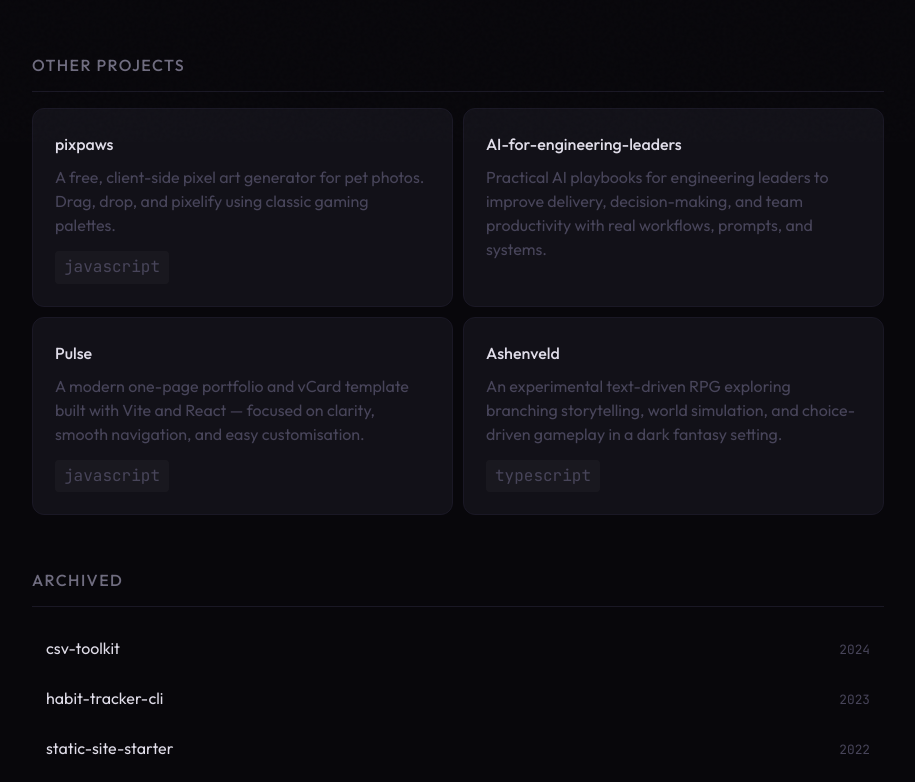
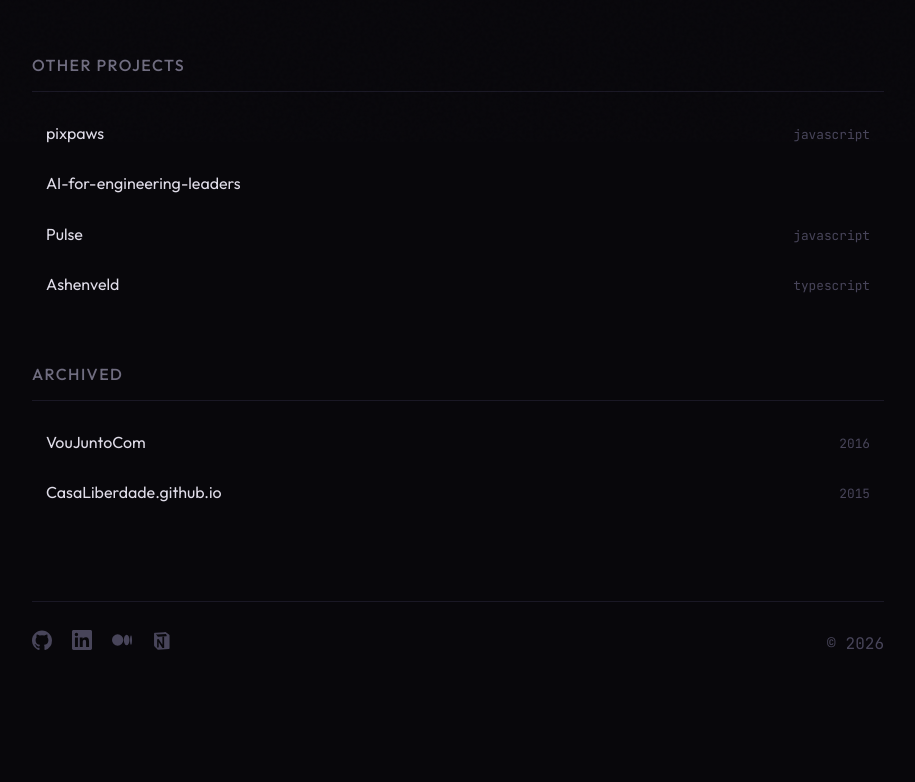
Before and after one commit to shiphrahx/cassia-almeida.com, a Next.js app: page /projects in a window 1280 px wide. Shown: the part 658-1440 px from the top of the page, without its empty margins (182-1097 px from the left). After the commit the page ends 1344 px from the top, so only its background shows below. Built offline with nearby package versions, Linux system fonts and the light colour scheme.

Commit message:
feat: list other projects and archived repos as lists

```diff
--- a/app/projects/page.tsx
+++ b/app/projects/page.tsx
@@ -25,35 +25,19 @@ export default function Projects() {
 
       <div className="section">
         <div className="section-header"><span className="section-title">Other Projects</span></div>
-        <div className="card-grid">
-          <a className="card" href="https://github.com/shiphrahx/pixpaws" target="_blank" rel="noopener noreferrer">
-            <div className="card-name">pixpaws</div>
-            <div className="card-desc">A free, client-side pixel art generator for pet photos. Drag, drop, and pixelify using classic gaming palettes.</div>
-            <span className="card-tag">javascript</span>
-          </a>
-          <a className="card" href="https://github.com/shiphrahx/AI-for-engineering-leaders" target="_blank" rel="noopener noreferrer">
-            <div className="card-name">AI-for-engineering-leaders</div>
-            <div className="card-desc">Practical AI playbooks for engineering leaders to improve delivery, decision-making, and team productivity with real workflows, prompts, and systems.</div>
-          </a>
-          <a className="card" href="https://github.com/shiphrahx/Pulse" target="_blank" rel="noopener noreferrer">
-            <div className="card-name">Pulse</div>
-            <div className="card-desc">A modern one-page portfolio and vCard template built with Vite and React — focused on clarity, smooth navigation, and easy customisation.</div>
-            <span className="card-tag">javascript</span>
-          </a>
-          <a className="card" href="https://github.com/shiphrahx/Ashenveld" target="_blank" rel="noopener noreferrer">
-            <div className="card-name">Ashenveld</div>
-            <div className="card-desc">An experimental text-driven RPG exploring branching storytelling, world simulation, and choice-driven gameplay in a dark fantasy setting.</div>
-            <span className="card-tag">typescript</span>
-          </a>
+        <div className="list">
+          <a className="list-item" href="https://github.com/shiphrahx/pixpaws" target="_blank" rel="noopener noreferrer"><span className="list-item-title">pixpaws</span><span className="list-item-meta">javascript</span></a>
+          <a className="list-item" href="https://github.com/shiphrahx/AI-for-engineering-leaders" target="_blank" rel="noopener noreferrer"><span className="list-item-title">AI-for-engineering-leaders</span></a>
+          <a className="list-item" href="https://github.com/shiphrahx/Pulse" target="_blank" rel="noopener noreferrer"><span className="list-item-title">Pulse</span><span className="list-item-meta">javascript</span></a>
+          <a className="list-item" href="https://github.com/shiphrahx/Ashenveld" target="_blank" rel="noopener noreferrer"><span className="list-item-title">Ashenveld</span><span className="list-item-meta">typescript</span></a>
         </div>
       </div>
 
       <div className="section">
         <div className="section-header"><span className="section-title">Archived</span></div>
         <div className="list">
-          <a className="list-item" href="#"><span className="list-item-title">csv-toolkit</span><span className="list-item-meta">2024</span></a>
-          <a className="list-item" href="#"><span className="list-item-title">habit-tracker-cli</span><span className="list-item-meta">2023</span></a>
-          <a className="list-item" href="#"><span className="list-item-title">static-site-starter</span><span className="list-item-meta">2022</span></a>
+          <a className="list-item" href="https://github.com/shiphrahx/VouJuntoCom" target="_blank" rel="noopener noreferrer"><span className="list-item-title">VouJuntoCom</span><span className="list-item-meta">2016</span></a>
+          <a className="list-item" href="https://github.com/shiphrahx/CasaLiberdade.github.io" target="_blank" rel="noopener noreferrer"><span className="list-item-title">CasaLiberdade.github.io</span><span className="list-item-meta">2015</span></a>
         </div>
       </div>
     </>
```
